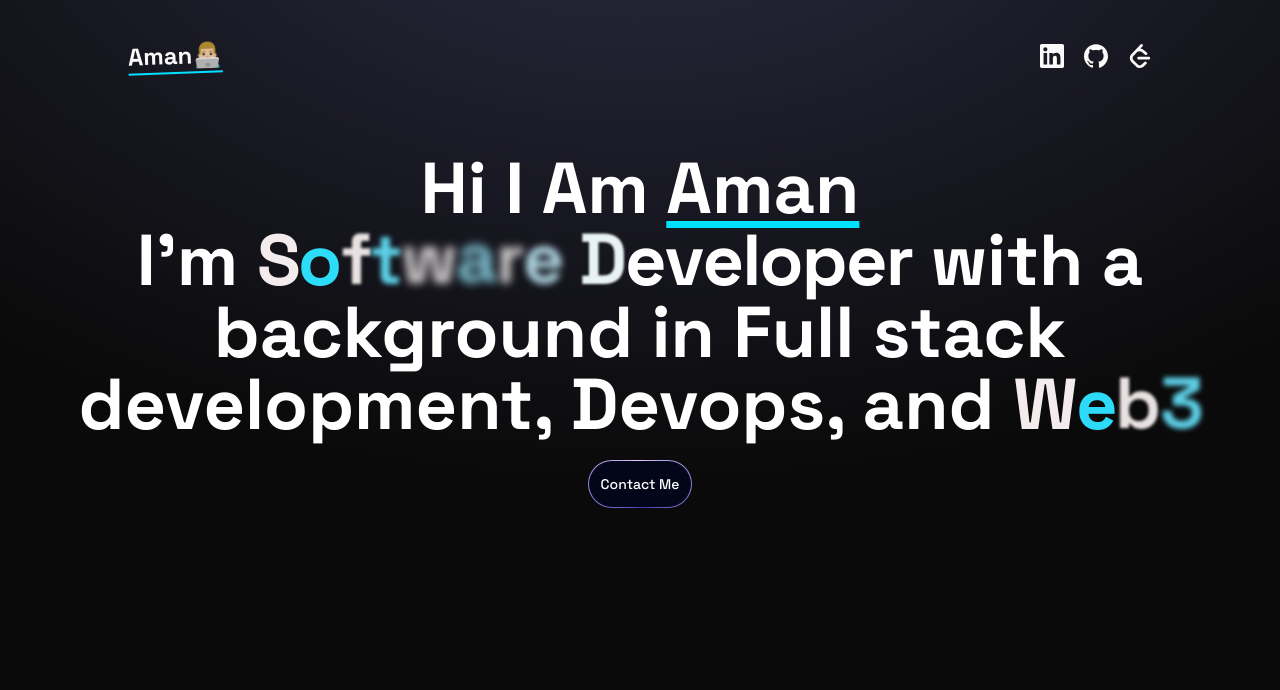
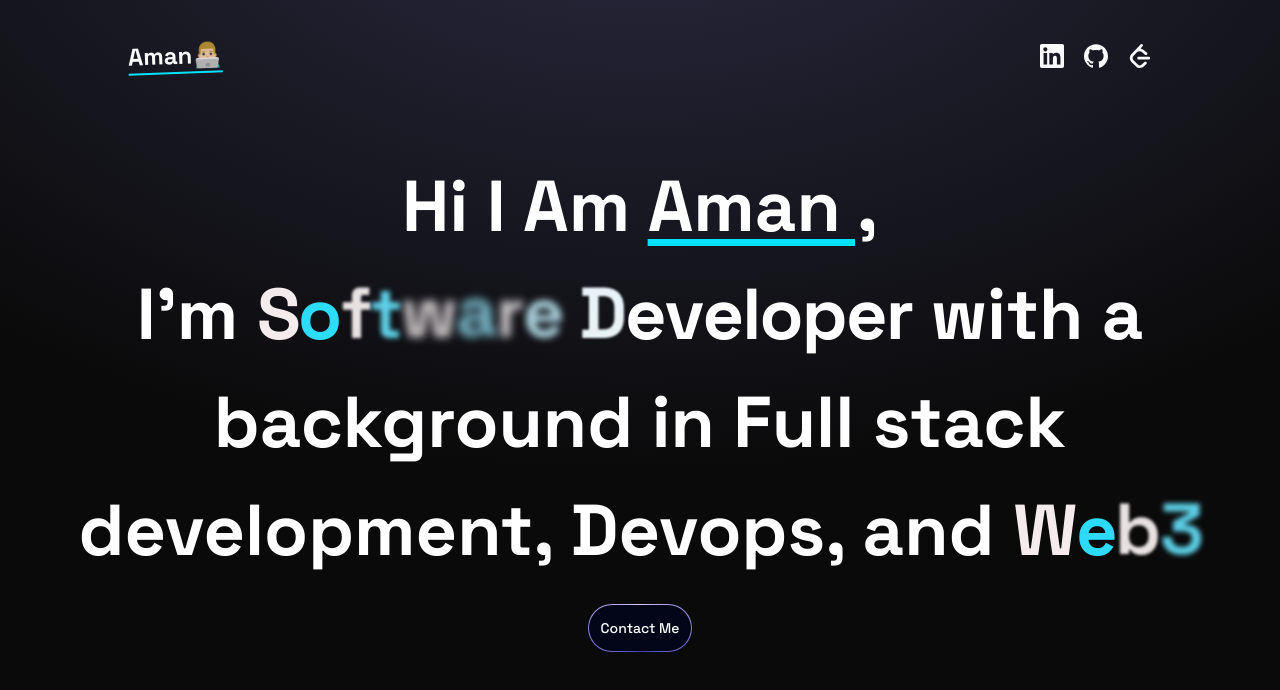
Before and after one commit to Amanksh/shad-portfolio, a Next.js app: page / in a window 1280 px wide. Shown: the top 690 px of the page. Built offline with nearby package versions, Linux system fonts and the light colour scheme.

Commit message:
layout fix

```diff
--- a/app/globals.css
+++ b/app/globals.css
@@ -4,6 +4,10 @@
 
 @custom-variant dark (&:is(.dark *));
 
+@theme {
+  --color-regal-blue: #243c5a;
+  --color-main-blue: #00e0ff;
+}
 @theme inline {
   --color-background: var(--background);
   --color-foreground: var(--foreground);
--- a/components/Hero.tsx
+++ b/components/Hero.tsx
@@ -25,11 +25,11 @@ const Hero = () => {
   return (
     <div className="">
       <div className="p-10 text-center">
-        <h1 className="text-2xl md:text-5xl lg:text-7xl font-bold text-center text-white relative z-2 font-sans">
+        <h1 className="text-2xl leading-[-3] md:text-5xl lg:text-7xl font-bold text-center text-white relative z-2 font-sans ">
           Hi I Am{" "}
-          <span className=" underline underline-offset-8 decoration-[#00e0ff] -rotate-10">
+          <span className=" underline underline-offset-8 decoration-main-blue -rotate-10">
             {""}
-            Aman
+            Aman ,
           </span>
           <br /> I'm <ColourfulText text="Software Developer" /> with a
           background in Full stack development, Devops, and{" "}
```
